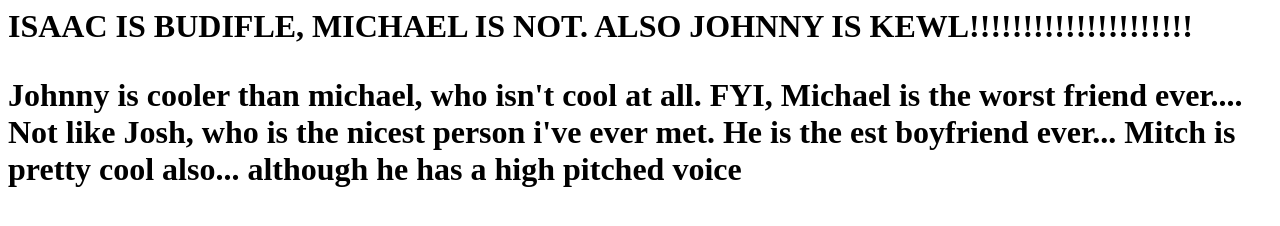
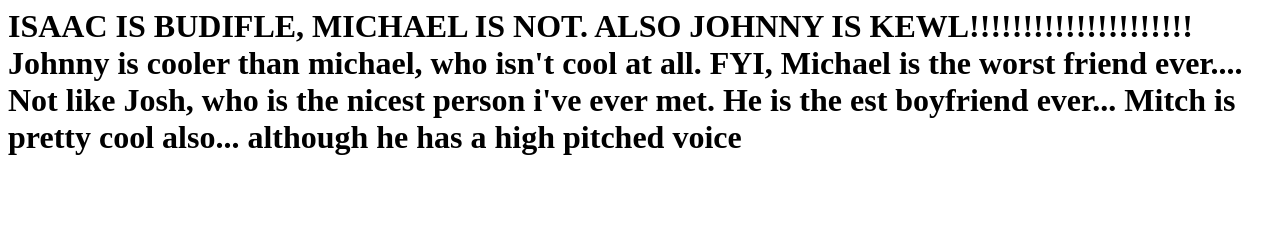
Before and after one commit to Tico01/Tico01.github.io, a plain HTML site: page index.html in a window 1280 px wide. Drawn offline with Linux system fonts and the light colour scheme.

Commit message:
Update index.html

```diff
--- a/index.html
+++ b/index.html
@@ -5,9 +5,9 @@
 </head>
 <body>
   <h1>ISAAC IS BUDIFLE, MICHAEL IS NOT. ALSO JOHNNY IS KEWL!!!!!!!!!!!!!!!!!!!!!</h12>
-  <p>Johnny is cooler than michael, who isn't cool at all. FYI, Michael is the worst friend ever.... Not like Josh, who is the nicest person i've ever met. He is the est boyfriend ever... Mitch is pretty cool also... although he has a high pitched voice
+  <p3>Johnny is cooler than michael, who isn't cool at all. FYI, Michael is the worst friend ever.... Not like Josh, who is the nicest person i've ever met. He is the est boyfriend ever... Mitch is pretty cool also... although he has a high pitched voice
 
-  </p>
+  </3>
 </body>
 </html>
 </DOCTYPE>
```
